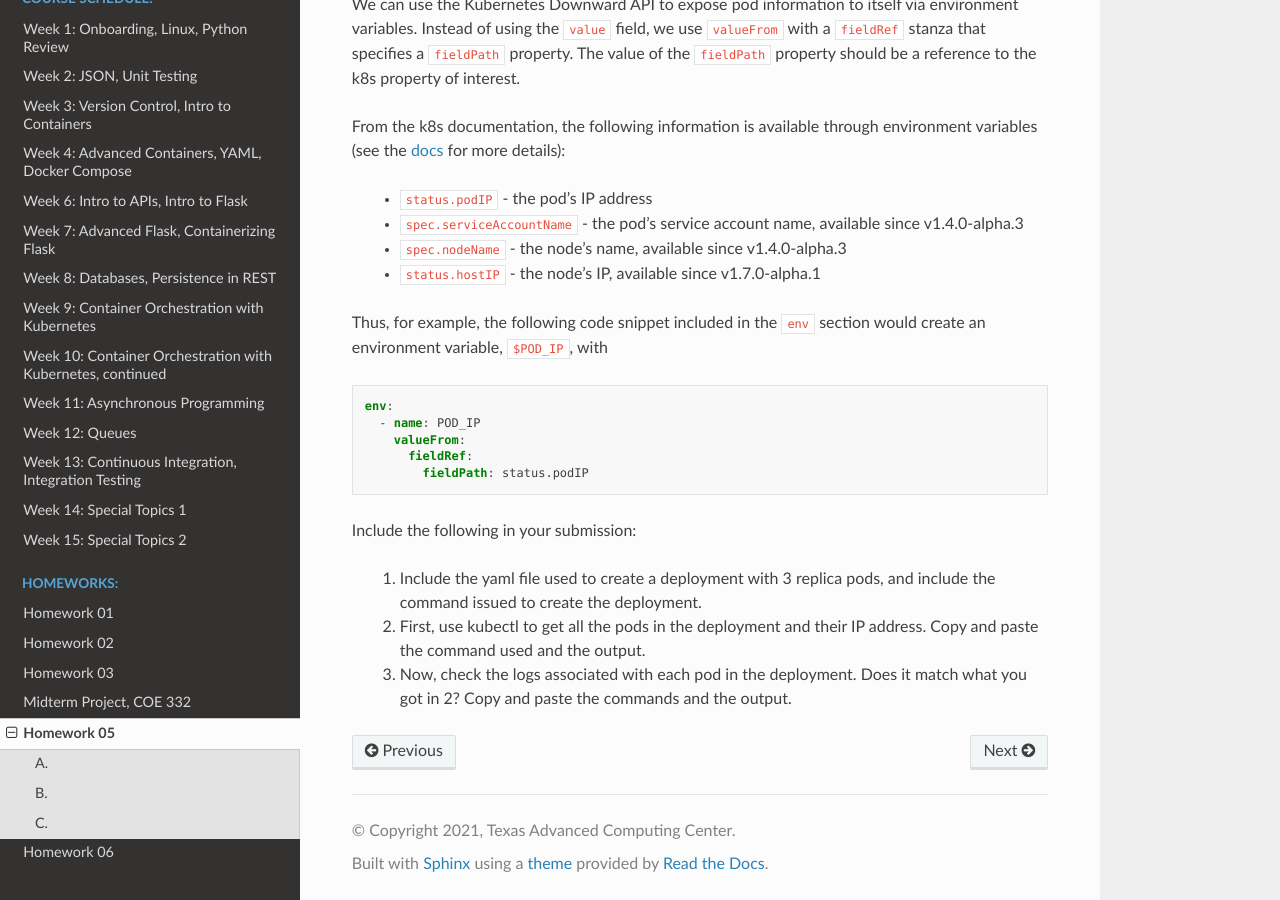
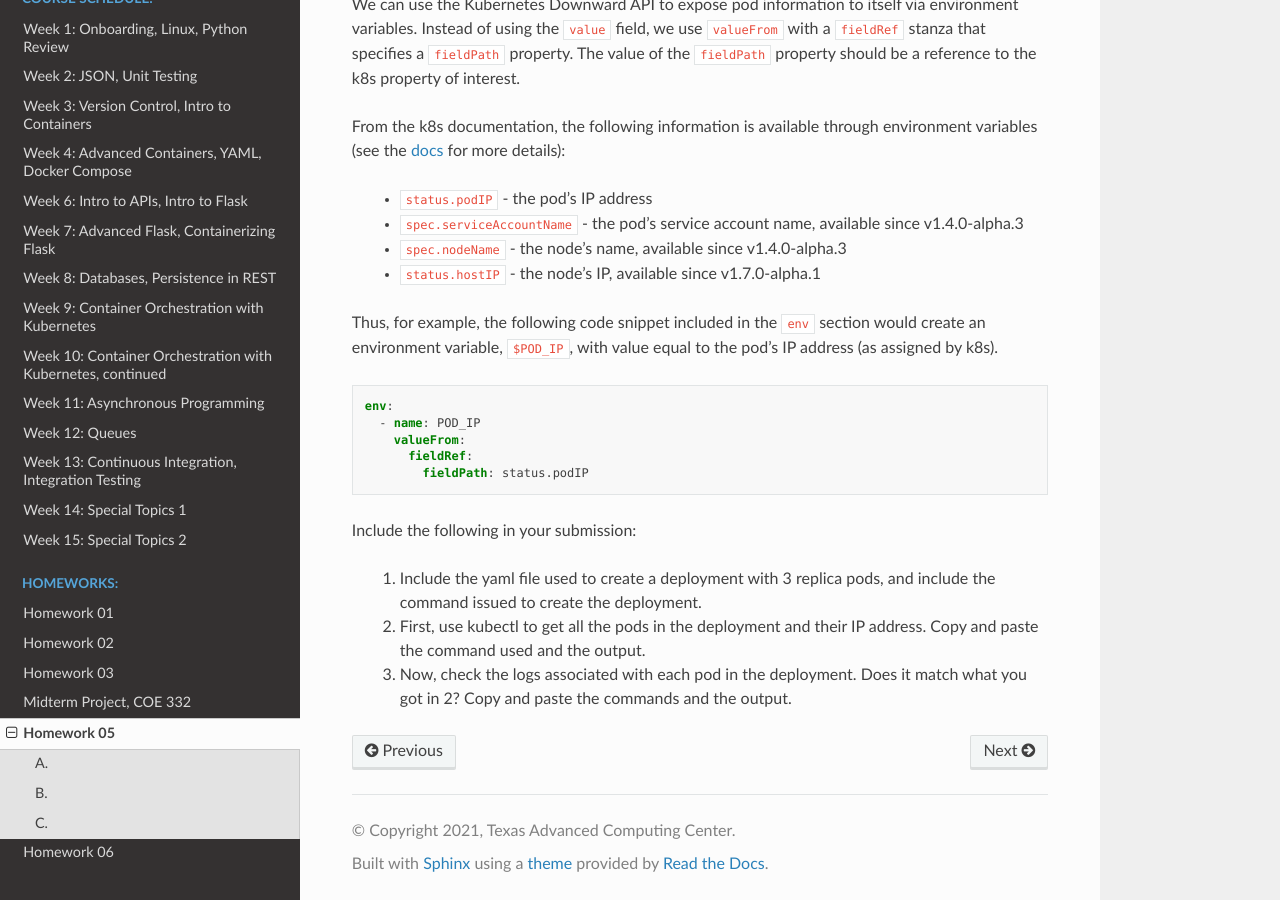
Before and after one commit to TACC/coe-332-sp21, a Sphinx documentation site: the page built from docs/homework/homework05.rst, in a window 1280 px wide and 900 px high, scrolled down 1591 px. Built offline with Sphinx 7.4.7 and the Read the Docs theme 2.0.0, drawn with Linux system fonts in a browser that asks for light colours.

Commit message:
missing fragment

```diff
--- a/docs/homework/homework05.rst
+++ b/docs/homework/homework05.rst
@@ -82,7 +82,7 @@ for more details):
   * ``status.hostIP`` - the node's IP, available since v1.7.0-alpha.1
 
 Thus, for example, the following code snippet included in the ``env`` section would create an environment variable,
-``$POD_IP``, with
+``$POD_IP``, with value equal to the pod's IP address (as assigned by k8s).
 
 .. code-block:: yaml
 
```
